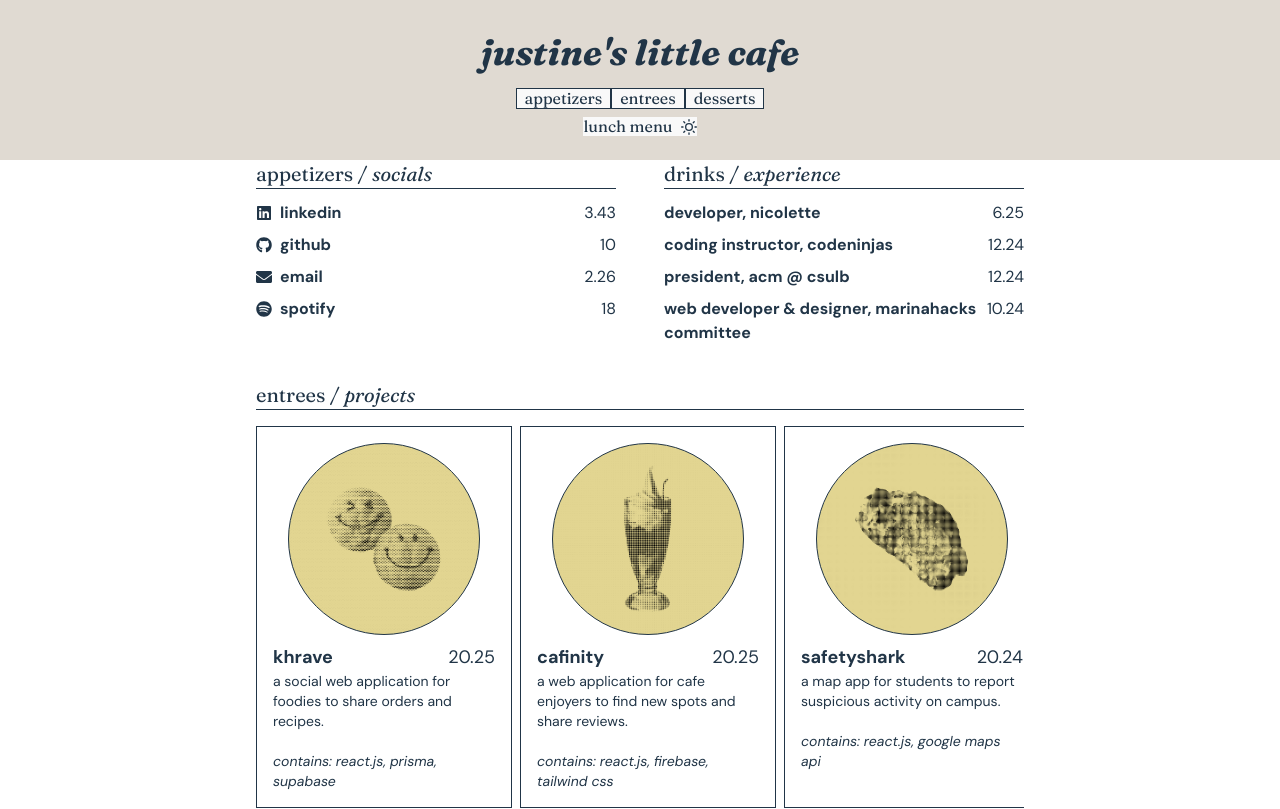
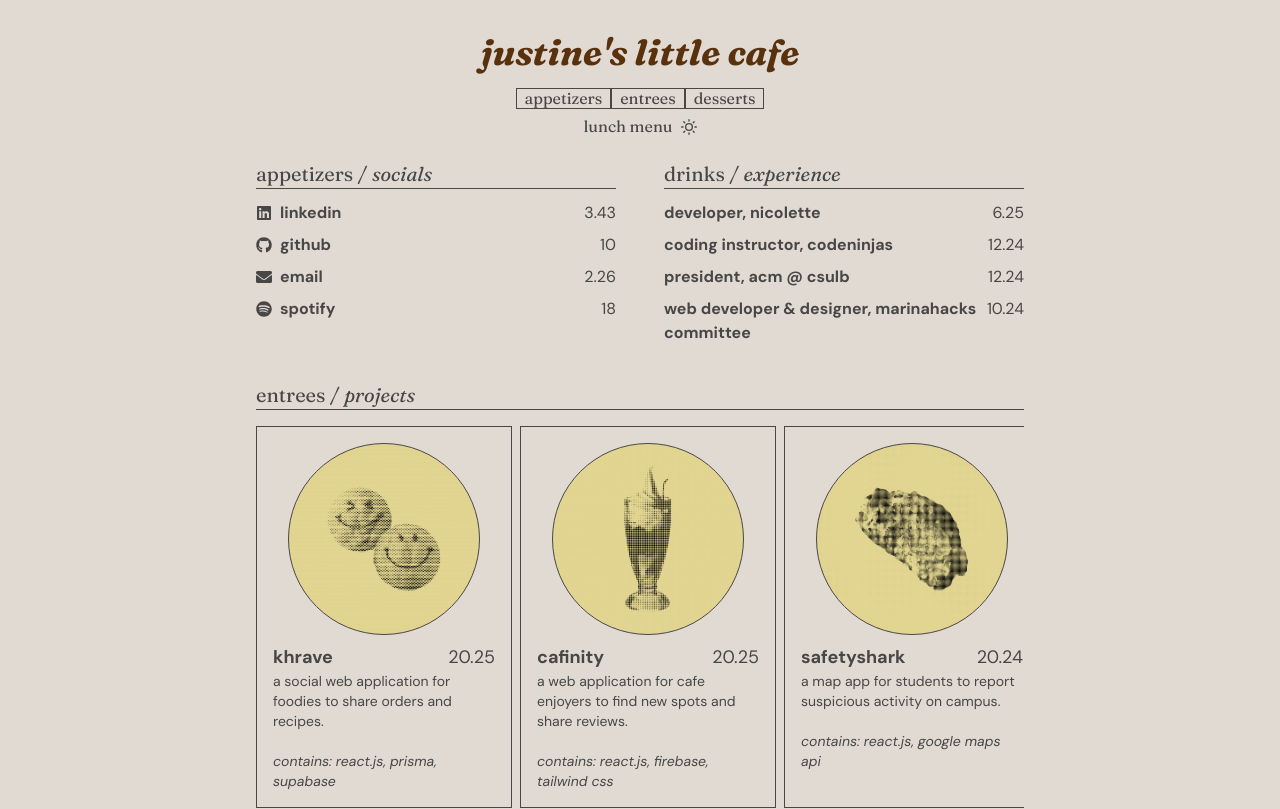
Before and after one commit to jaerlcruz/jaerlcruz.github.io, a React (Vite) app: page / in a window 1280 px wide. Shown: the top 809 px of the page. Built offline with nearby package versions, Linux system fonts and the light colour scheme.

Commit message:
Color theme persists on page reload

```diff
--- a/src/App.jsx
+++ b/src/App.jsx
@@ -103,23 +103,31 @@ function App() {
 
   const [focus, setFocus] = useState(null);
   const [hoverProfile, setHoverProfile] = useState(false);
-  const [darkMode, setDarkMode] = useState(false);
+  const [darkMode, setDarkMode] = useState(() => {
+    const saved = localStorage.getItem('theme');
+    if (saved) return saved === 'dark' ? true : false;
+    return window.matchMedia && window.matchMedia('(prefers-color-scheme: dark)').matches;
+  });
+
+  useEffect(() => {
+    if (darkMode) {
+      document.body.classList.add('dark');
+      document.body.setAttribute('data-theme', 'dark');
+      localStorage.setItem('theme', 'dark');
+    } else {
+      document.body.classList.remove('dark');
+      document.body.setAttribute('data-theme', 'light');
+      localStorage.setItem('theme', 'light');
+    }
+  }, [darkMode]);
 
   const scrollToSection = (id) => {
     const section = document.getElementById(id);
     section?.scrollIntoView({ behavior: 'smooth', block: 'center'});
   }
 
-  useEffect(() => {
-    if (darkMode) {
-      document.body.classList.add('dark');
-    } else {
-      document.body.classList.remove('dark');
-    }
-  }, [darkMode]);
-
   return (
-    <div className="pb-16 dark:bg-[#413D3B] dark:text-[#E0DAD2] transition-all ease-in-out">
+    <div className="pb-16 transition-all ease-in-out text-[#474747] dark:text-[#E0DAD2] bg-[#E0DAD2] dark:bg-[#413D3B]">
       {/* overlays */}
       {focus &&
         <div className="fixed top-0 left-0 w-full h-full flex justify-center items-center z-70 bg-[rgba(47,47,47,0.7)]" onClick={() => setFocus(null)}>
@@ -146,8 +154,8 @@ function App() {
       }
 
       {/* navbar */}
-      <div className="sticky top-0 z-60 bg-[#E0DAD2] left-0 w-full pb-6 pt-8 text-center dark:bg-[#413D3B] dark:text-[#E0DAD2] transition-all ease-in-out">
-        <h2 className="text-3xl md:text-4xl font-bold italic dark:text-[#BF963C]">
+      <div className="sticky top-0 z-60 left-0 w-full pb-6 pt-8 text-center bg-[#E0DAD2] dark:bg-[#413D3B] dark:text-[#E0DAD2]">
+        <h2 className="text-3xl md:text-4xl font-bold italic text-[#5A310D] dark:text-[#BF963C]">
           justine's little cafe
         </h2>
 
--- a/src/index.css
+++ b/src/index.css
@@ -10,8 +10,8 @@
 
   color-scheme: light dark;
   /* color: #5A310D; */
-  color: #474747;
-  background-color: #E0DAD2;
+  color: light-dark(#474747, #E0DAD2);
+  background-color: light-dark(#E0DAD2, #413D3B);
 
   font-synthesis: none;
   text-rendering: optimizeLegibility;
@@ -41,7 +41,8 @@
 
 }
 
-@custom-variant dark (&:where(.dark, .dark *));
+@custom-variant dark (&:where([data-theme=dark], [data-theme=dark] *));
+/* @custom-variant dark (&:where(.dark, .dark *)); */
 
 ::-webkit-scrollbar {
   width: 8px;
@@ -100,7 +101,7 @@ button:focus-visible {
   font-weight: 600;
 }
 
-@media (prefers-color-scheme: light) {
+/* @media (prefers-color-scheme: light) {
   :root {
     color: #213547;
     background-color: #ffffff;
@@ -111,4 +112,4 @@ button:focus-visible {
   button {
     background-color: #f9f9f9;
   }
-}
+} */
```
